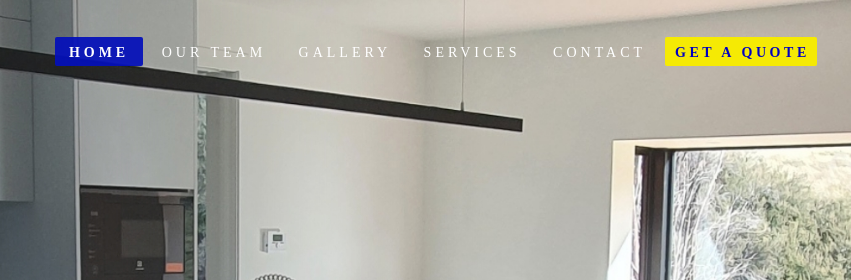
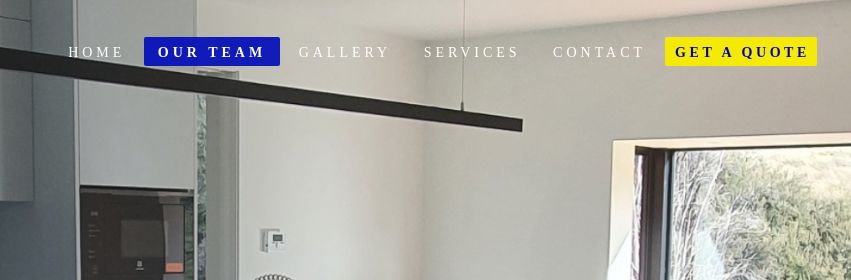
Before and after one commit to azazmuzaffar/Southern-Interiors, a plain HTML site: page our-team.html in a window 1280 px wide. Shown: the top 280 px of the page, 429-1280 px from the left. Drawn offline with Linux system fonts and the light colour scheme; a web font is replaced by a local one.

Commit message:
Update our-team.html

```diff
--- a/our-team.html
+++ b/our-team.html
@@ -44,8 +44,8 @@
       <div class="overlay"></div>
       <ul class="nav nav-right">
         <li>
-          <a href="./index.html" class="nav-right active">Home</a>
-          <a href="./our-team.html" class="nav-right">Our Team</a>
+          <a href="./index.html" class="nav-right">Home</a>
+          <a href="./our-team.html" class="nav-right active">Our Team</a>
           <a href="./gallery.html" class="nav-right">Gallery</a>
           <a href="./services.html" class="nav-right">Services</a>
           <a href="./contact.html" class="nav-right">Contact</a>
```
